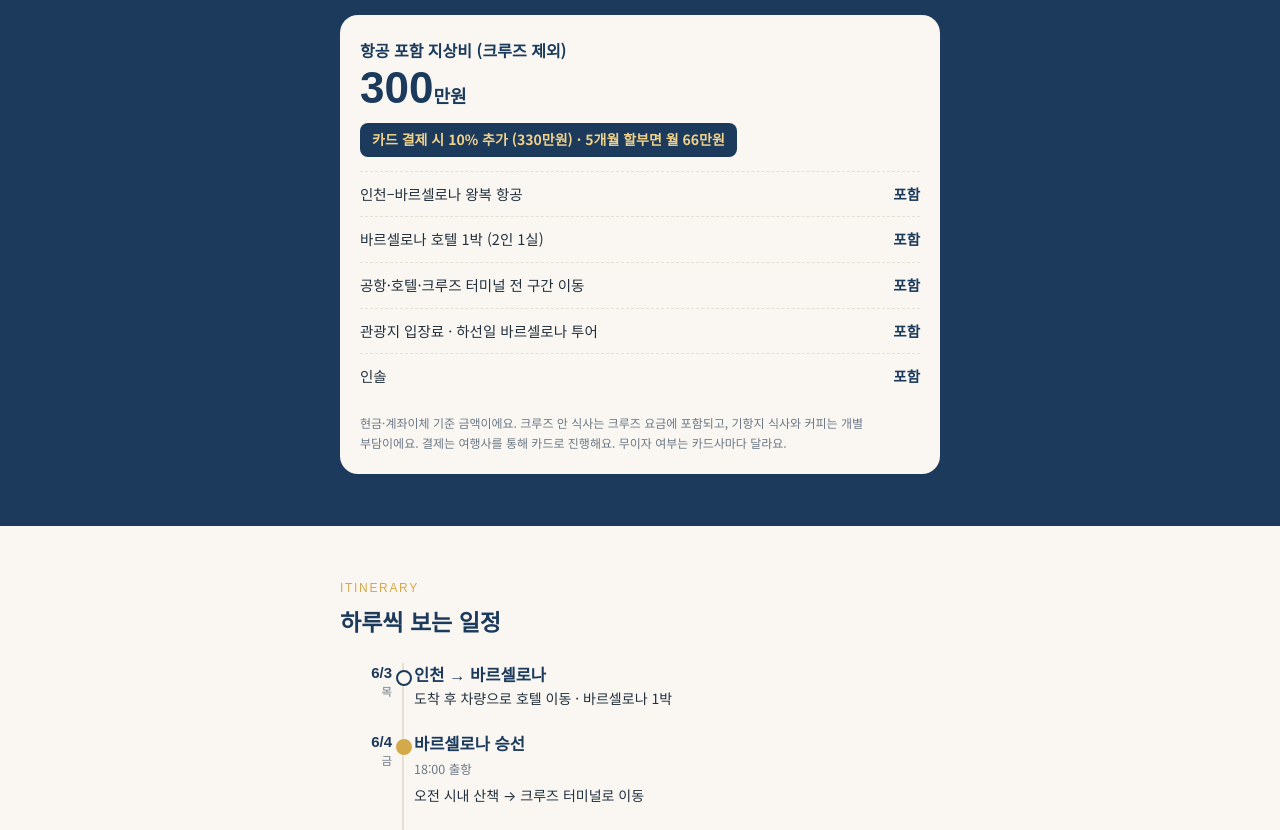
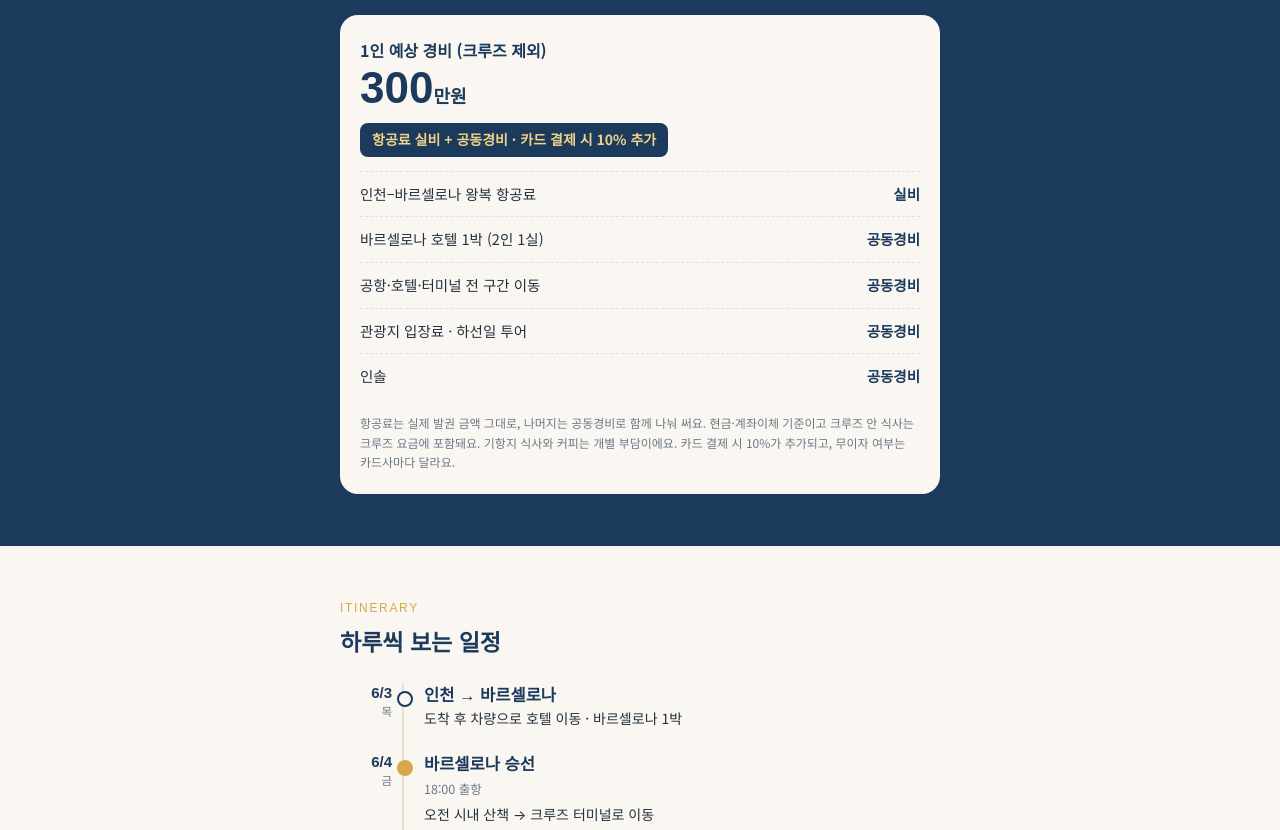
Before and after one commit to kbellalee4808-star/mid-2027, a plain HTML site: page index.html in a window 1280 px wide. Shown: the part 1449-2279 px from the top of the page. Drawn offline with Linux system fonts and the light colour scheme; a web font is replaced by a local one.

Commit message:
서부지중해: 항공료 실비+공동경비, MSC 선상팁 포함, 여행사 문구 삭제, 일정 점 간격 조정
Co-Authored-By: Claude Opus 5.5 <noreply@anthropic.com>
Claude-Session: https://claude.ai/code/session_01PopU63QrEyVbrMLjGZmaTC

```diff
--- a/index.html
+++ b/index.html
@@ -71,8 +71,8 @@ h2{font-size:23px;color:var(--navy);font-weight:700;margin-bottom:16px}
 /* days */
 .days{list-style:none;position:relative}
 .days:before{content:'';position:absolute;left:62px;top:10px;bottom:10px;width:2px;background:var(--line)}
-.days li{display:grid;grid-template-columns:52px 1fr;gap:22px;padding:11px 0;position:relative}
-.days li:after{content:'';position:absolute;left:56px;top:17px;width:12px;height:12px;border-radius:50%;background:var(--ivory);border:2px solid var(--navy)}
+.days li{display:grid;grid-template-columns:52px 1fr;gap:32px;padding:11px 0;position:relative}
+.days li:after{content:'';position:absolute;left:57px;top:18px;width:12px;height:12px;border-radius:50%;background:var(--ivory);border:2px solid var(--navy)}
 .days li.p:after{background:var(--gold);border-color:var(--gold)}
 .days .d{text-align:right;font-family:'GmarketSans',sans-serif;font-weight:700;color:var(--navy);font-size:15px;line-height:1.2}
 .days .d small{display:block;font-family:'Noto Sans KR';font-weight:400;color:var(--mute);font-size:11.5px;margin-top:3px}
@@ -104,7 +104,7 @@ h2{font-size:23px;color:var(--navy);font-weight:700;margin-bottom:16px}
 .dm b{display:block;font-family:'GmarketSans',sans-serif;font-size:20px;color:var(--gold2);margin-bottom:4px}
 footer{padding:26px 20px calc(30px + env(safe-area-inset-bottom));font-size:12px;color:var(--mute);line-height:1.7}
 footer .wrap{padding:0}
-@media(max-width:360px){.wrap{padding:0 16px}.hero h1{font-size:33px}.big{font-size:38px}.stats div b{font-size:19px}.days li{grid-template-columns:46px 1fr;gap:18px}.days:before{left:55px}.days li:after{left:50px}.line .dot span{font-size:10.5px}}
+@media(max-width:360px){.wrap{padding:0 16px}.hero h1{font-size:33px}.big{font-size:38px}.stats div b{font-size:19px}.days li{grid-template-columns:46px 1fr;gap:28px}.days:before{left:56px}.days li:after{left:51px}.line .dot span{font-size:10.5px}}
 @media(min-width:768px){.wrap{max-width:640px}.two{grid-template-columns:1fr 1fr}.ports{grid-template-columns:1fr 1fr}}
 @media(prefers-reduced-motion:reduce){html{scroll-behavior:auto}}
 button:focus-visible,a:focus-visible{outline:3px solid var(--gold);outline-offset:2px}
@@ -132,11 +132,11 @@ button:focus-visible,a:focus-visible{outline:3px solid var(--gold);outline-offse
  <p class="lead">여행 경비와 크루즈 객실비를 나눠서 보여드려요. 2인 1실 기준이에요.</p>
  <div class="tabs" role="tablist"><button type="button" role="tab" aria-selected="true" data-t="p1">여행 경비</button><button type="button" role="tab" aria-selected="false" data-t="p2">크루즈 객실</button></div>
  <div class="panel on" id="p1"><div class="card">
-  <div style="font-weight:700;color:var(--navy)">항공 포함 지상비 (크루즈 제외)</div>
+  <div style="font-weight:700;color:var(--navy)">1인 예상 경비 (크루즈 제외)</div>
   <div class="big">300<small>만원</small></div>
-  <div class="inst">카드 결제 시 10% 추가 (330만원) · 5개월 할부면 월 66만원</div>
-  <div class="rows"><div class="r"><span>인천–바르셀로나 왕복 항공</span><b>포함</b></div><div class="r"><span>바르셀로나 호텔 1박 (2인 1실)</span><b>포함</b></div><div class="r"><span>공항·호텔·크루즈 터미널 전 구간 이동</span><b>포함</b></div><div class="r"><span>관광지 입장료 · 하선일 바르셀로나 투어</span><b>포함</b></div><div class="r"><span>인솔</span><b>포함</b></div></div>
-  <p class="note">현금·계좌이체 기준 금액이에요. 크루즈 안 식사는 크루즈 요금에 포함되고, 기항지 식사와 커피는 개별 부담이에요. 결제는 여행사를 통해 카드로 진행해요. 무이자 여부는 카드사마다 달라요.</p>
+  <div class="inst">항공료 실비 + 공동경비 · 카드 결제 시 10% 추가</div>
+  <div class="rows"><div class="r"><span>인천–바르셀로나 왕복 항공료</span><b>실비</b></div><div class="r"><span>바르셀로나 호텔 1박 (2인 1실)</span><b>공동경비</b></div><div class="r"><span>공항·호텔·터미널 전 구간 이동</span><b>공동경비</b></div><div class="r"><span>관광지 입장료 · 하선일 투어</span><b>공동경비</b></div><div class="r"><span>인솔</span><b>공동경비</b></div></div>
+  <p class="note">항공료는 실제 발권 금액 그대로, 나머지는 공동경비로 함께 나눠 써요. 현금·계좌이체 기준이고 크루즈 안 식사는 크루즈 요금에 포함돼요. 기항지 식사와 커피는 개별 부담이에요. 카드 결제 시 10%가 추가되고, 무이자 여부는 카드사마다 달라요.</p>
  </div></div>
  <div class="panel" id="p2"><div class="card">
   <div class="cabins"><button type="button" aria-pressed="false">인사이드<span>창문 없음</span></button><button type="button" aria-pressed="false">오션뷰<span>바다 창문</span></button><button type="button" aria-pressed="false">발코니<span>개인 테라스</span></button></div>
@@ -146,7 +146,7 @@ button:focus-visible,a:focus-visible{outline:3px solid var(--gold);outline-offse
    <div class="r"><span>1인으로 나누면</span><b id="cPer"></b></div>
   </div>
   <div class="zero">리워드를 충분히 모아둔 분은 <b>객실비 0원</b>으로도 갈 수 있어요.</div>
-  <p class="note">시작가 기준이며 객실 위치·예약 시점에 따라 달라져요. 선상팁 (1박 €12, 7박 약 €84)은 별도예요. 리워드는 현금이 아닌 크루즈 할인으로 사용해요.</p>
+  <p class="note">시작가 기준이며 객실 위치·예약 시점에 따라 달라져요. MSC는 선상팁이 객실 요금에 미리 포함돼 있어요. 리워드는 현금이 아닌 크루즈 할인으로 사용해요.</p>
  </div></div>
 </div></section>
 
@@ -161,13 +161,13 @@ button:focus-visible,a:focus-visible{outline:3px solid var(--gold);outline-offse
 </div></section>
 
 <section style="padding-top:0"><div class="wrap two">
- <div class="box in"><h3>포함</h3><ul><li>크루즈 7박 객실과 선상 식사</li><li>인천–바르셀로나 왕복 항공</li><li>바르셀로나 호텔 1박</li><li>전 구간 이동비 · 하선일 시내 투어</li><li>관광지 입장료</li><li>인솔</li></ul></div>
- <div class="box out"><h3>불포함</h3><ul><li>크루즈 객실비 (리워드로 0원 가능)</li><li>선상팁 (7박 약 €84)</li><li>기항지 식사 · 커피</li><li>선상 음료 · 와이파이</li><li>여행자 보험 · 개인 경비</li></ul></div>
+ <div class="box in"><h3>포함</h3><ul><li>크루즈 7박 객실과 선상 식사</li><li>선상팁 (객실 요금에 미리 포함)</li><li>인천–바르셀로나 왕복 항공 (실비)</li><li>바르셀로나 호텔 1박</li><li>전 구간 이동비 · 하선일 시내 투어</li><li>관광지 입장료</li><li>인솔</li></ul></div>
+ <div class="box out"><h3>불포함</h3><ul><li>크루즈 객실비 (리워드로 0원 가능)</li><li>기항지 식사 · 커피</li><li>선상 음료 · 와이파이</li><li>여행자 보험 · 개인 경비</li></ul></div>
 </div></section>
 
 <section style="background:#fff;border-top:1px solid var(--line)"><div class="wrap">
  <div class="over">How to join</div><h2>참여 방법</h2>
- <ol class="steps"><li>원하는 객실 타입을 정해요</li><li>DM으로 참여 의사를 남겨요</li><li>크루즈 객실 예약 (멤버십 회원 계정)</li><li>여행 경비는 여행사로 카드 결제 (할부 가능)</li></ol>
+ <ol class="steps"><li>원하는 객실 타입을 정해요</li><li>DM으로 참여 의사를 남겨요</li><li>크루즈 객실 예약 (멤버십 회원 계정)</li><li>항공료 실비 + 공동경비 입금 (카드 결제 시 10% 추가)</li></ol>
  <div class="dm"><b>함께 떠나요</b>궁금한 점은 DM 주세요.</div>
 </div></section>
 
```
